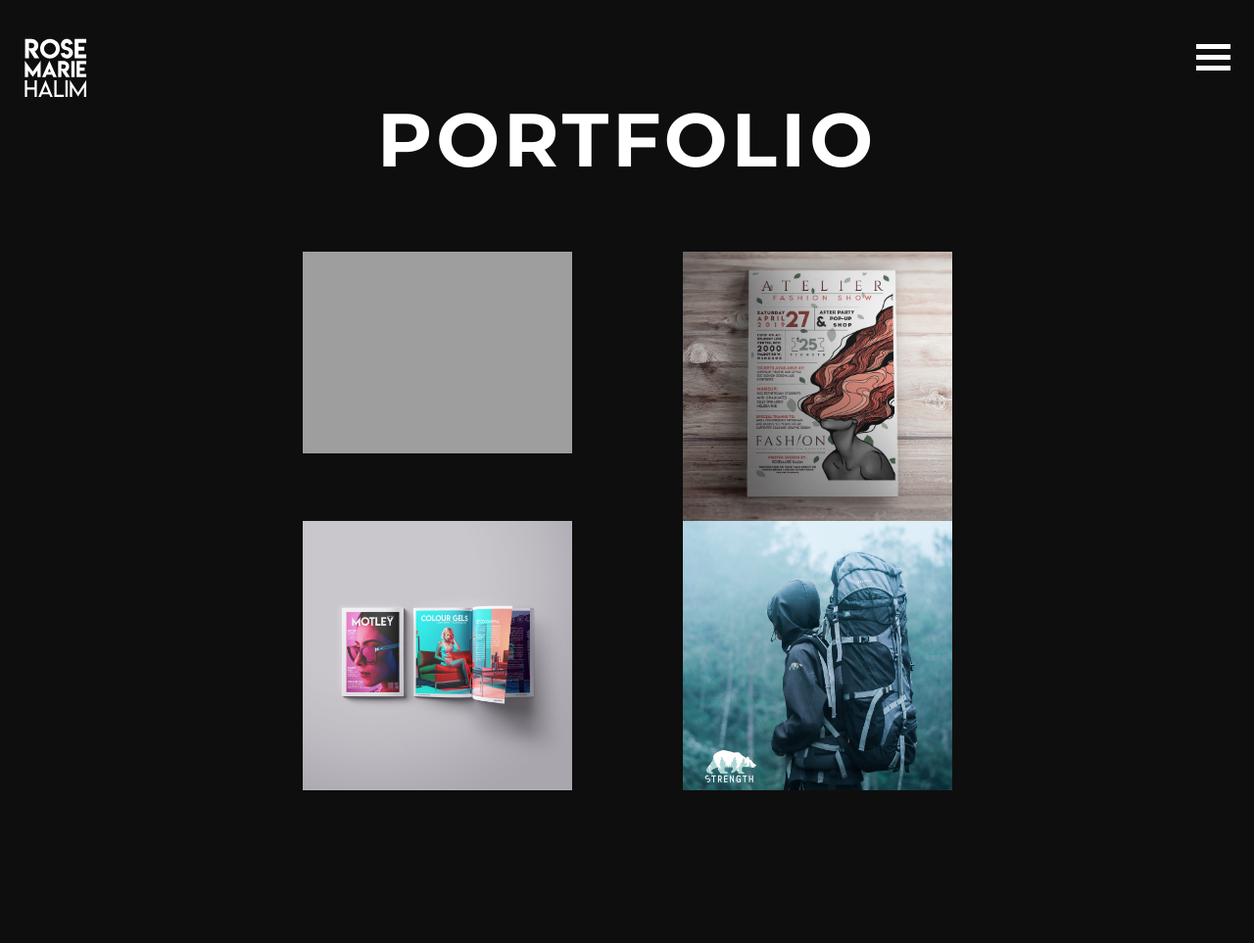
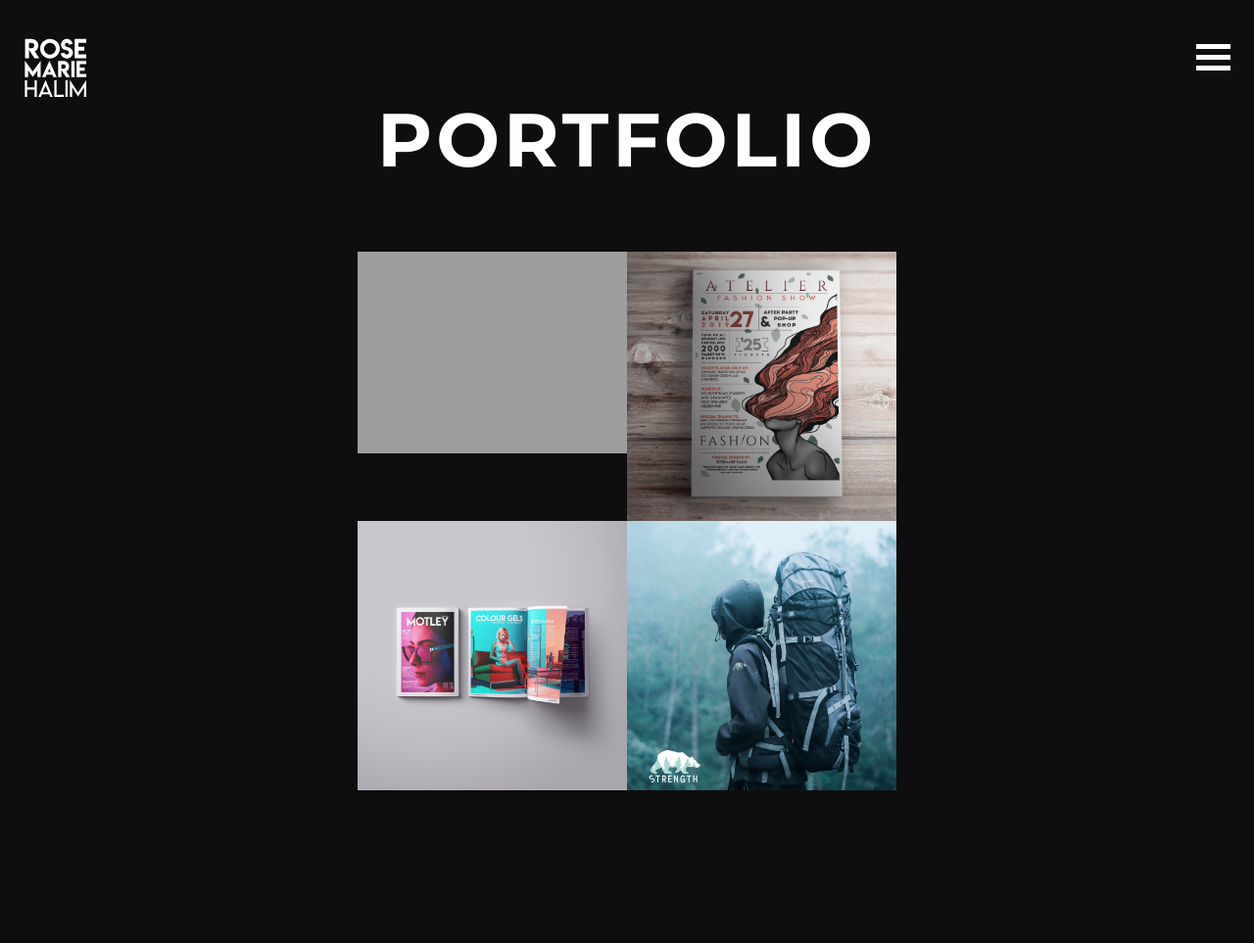
Before and after one commit to RosemarieHalim/Portfolio, a Jekyll site: the page built from portfolio.html, in a window 1280 px wide. Shown: the whole page at 98% size. Built offline with Jekyll 4.4.1, drawn with Linux system fonts in a browser that asks for light colours; nearby versions of some CDN libraries.

Commit message:
Update main.scss

```diff
--- a/_sass/main.scss
+++ b/_sass/main.scss
@@ -182,9 +182,10 @@ letter-spacing: 3pt;
 }
 
 .contact-wrapper {
-  display:flex;
+  display: flex;
+  align-items: center;
   flex-flow: row wrap;
-  justify-content:space-around;
+  justify-content: space-around;
   margin-top: 3vw;
 }
 
@@ -773,7 +774,7 @@ p {
 .port-container {
   display:flex;
   flex-flow: row wrap;
-  justify-content:space-around;
+  justify-content:center;
   padding: 60px;
 }
 
```
